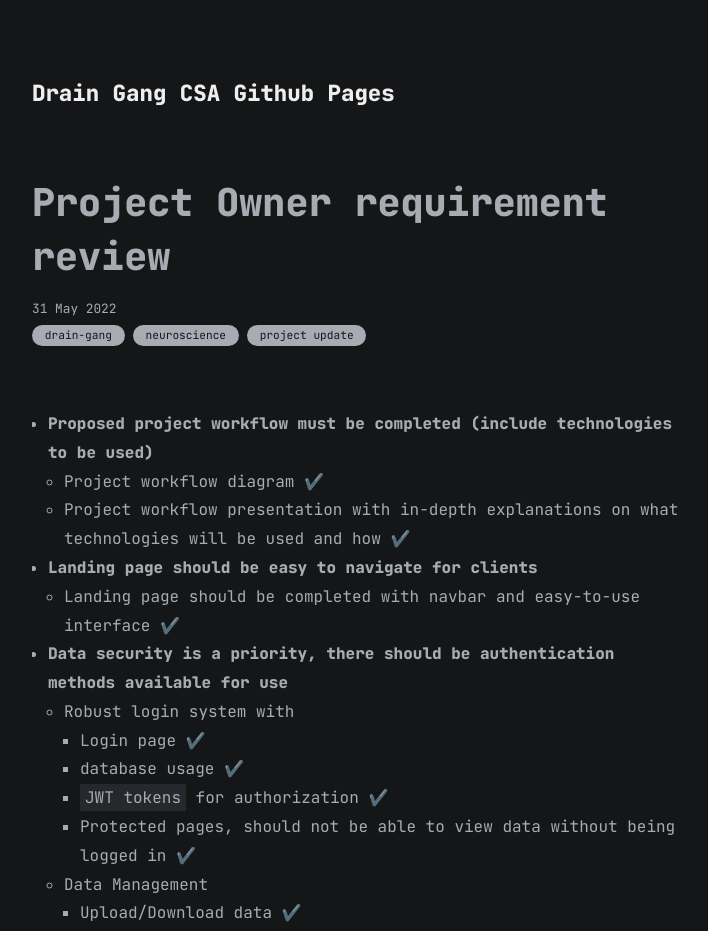
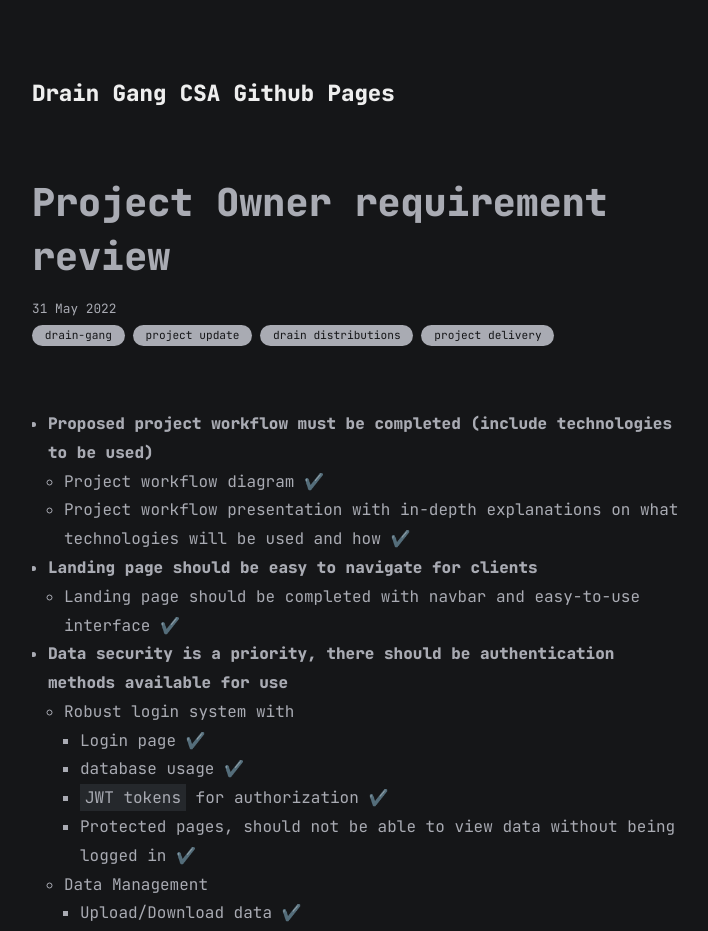
Before and after one commit to Akshay-Rohatgi/drain-jekyll, a Jekyll site: the page built from all_collections/_posts/2022-05-31-project-owner-requirements-review.md, in a window 1280 px wide. Shown: the top 931 px of the page, without its empty margins (283-991 px from the left). Built offline with Jekyll 4.4.1, drawn with Linux system fonts in a browser that asks for light colours.

Commit message:
update tags

```diff
--- a/all_collections/_posts/2022-05-31-project-owner-requirements-review.md
+++ b/all_collections/_posts/2022-05-31-project-owner-requirements-review.md
@@ -2,7 +2,7 @@
 layout: post
 title: Project Owner requirement review
 date: 2022-05-31 10:18:00
-categories: [drain-gang, neuroscience, project update]
+categories: [drain-gang, project update, drain distributions, project delivery]
 ---
 - **Proposed project workflow must be completed (include technologies to be used)**
     - Project workflow diagram ✔️
```
